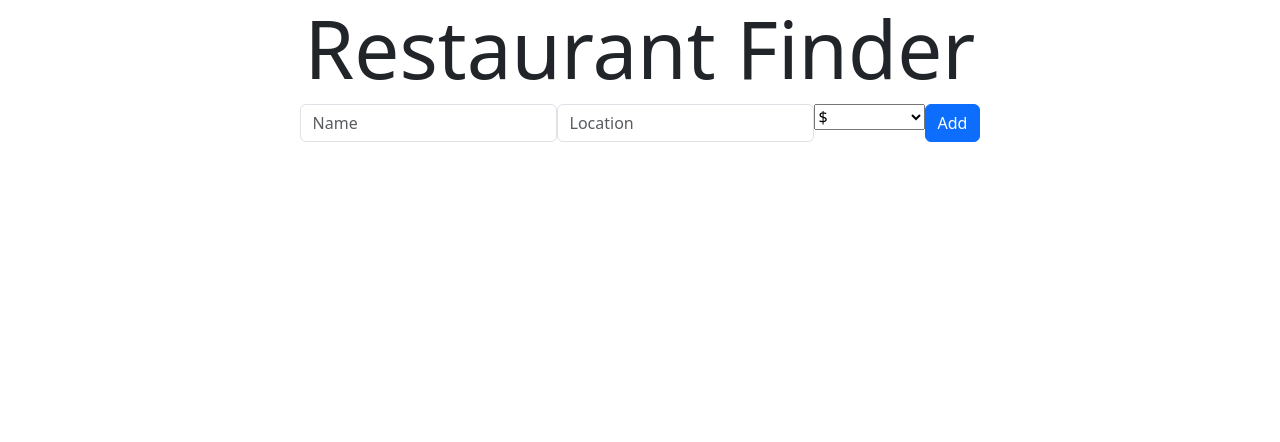
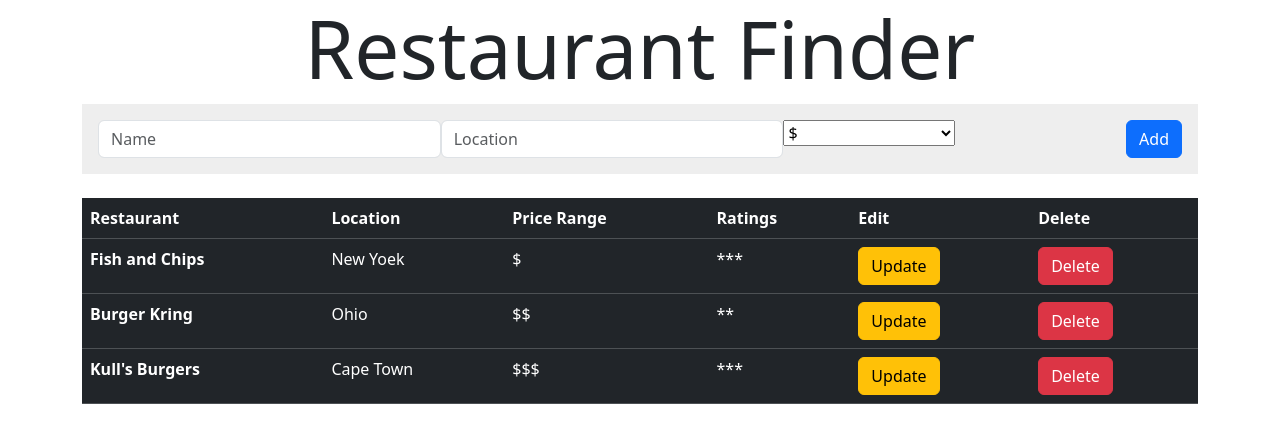
Before and after one commit to Michaela-K/Yelp, a React (Create React App) app in the folder client/: page / in a window 1280 px wide. Shown: the top 442 px of the page. Built offline with nearby package versions, Linux system fonts and the light colour scheme.

Commit message:
add Restaurant List

```diff
--- a/client/src/App.jsx
+++ b/client/src/App.jsx
@@ -5,7 +5,7 @@ import RestaurantDetailPage from "./routes/RestaurantDetailPage";
 import UpdatePage from "./routes/UpdatePage";
 
 const App = () => {
-  return <div>
+  return <div className="container">
       <BrowserRouter>
         <Routes>
           <Route path="/" element={<Home/>}/>
--- a/client/src/components/AddRestaurant.jsx
+++ b/client/src/components/AddRestaurant.jsx
@@ -2,20 +2,20 @@ import React from 'react'
 
 const AddRestaurant = () => {
   return (
-    <div className='mb-4'>
+    <div className='mb-4 w-100 p-3' style={{backgroundColor: '#eee'}}>
       {/* Form */}
-      <form action=''>
+      <form action='w-100'>
         {/* Row */}
-        <div className="form-row d-flex flex-row justify-content-center">
+        <div className="w-100 form-row d-flex flex-row justify-content-center">
           {/* Columns */}
-          <div className="col col-xl-auto">
+          <div className="col col-xl-50">
             <input type="text" className='form-control' placeholder='Name' />
           </div>
-          <div className="col col-xl-auto">
+          <div className="col col-xl-50">
             <input type="text" className='form-control' placeholder='Location' />
           </div>
-          <div className="col col-lg-auto">
-            <select type="text" className='custom-select' placeholder='Location'>
+          <div className="col col-xl-80">
+            <select type="text" className='custom-select w-50' placeholder='Location'>
               <option disabled> Price Range</option>
               <option value={1}>$</option>
               <option value={2}>$$</option>
@@ -24,7 +24,7 @@ const AddRestaurant = () => {
               <option value={5}>$$$$$</option>
             </select>
           </div>
-            <button className='btn btn-primary btn-md'>Add</button>
+            <button className='btn btn-primary btn-md w-30'>Add</button>
         </div>
       </form>
 
--- a/client/src/components/RestaurantList.jsx
+++ b/client/src/components/RestaurantList.jsx
@@ -2,7 +2,46 @@ import React from 'react'
 
 const RestaurantList = () => {
   return (
-    <div>RestaurantList</div>
+    <div>
+      <table class="table table-dark">
+  <thead>
+    <tr>
+      <th scope="col">Restaurant</th>
+      <th scope="col">Location</th>
+      <th scope="col">Price Range</th>
+      <th scope="col">Ratings</th>
+      <th scope="col">Edit</th>
+      <th scope="col">Delete</th>
+    </tr>
+  </thead>
+  <tbody>
+    <tr>
+      <th scope="row">Fish and Chips</th>
+      <td>New Yoek</td>
+      <td>$</td>
+      <td>***</td>
+      <td><button className='btn btn-warning'>Update</button></td>
+      <td><button className='btn btn-danger'>Delete</button></td>
+    </tr>
+    <tr>
+      <th scope="row">Burger Kring</th>
+      <td>Ohio</td>
+      <td>$$</td>
+      <td>**</td>
+      <td><button className='btn btn-warning'>Update</button></td>
+      <td><button className='btn btn-danger'>Delete</button></td>
+    </tr>
+    <tr>
+      <th scope="row">Kull's Burgers</th>
+      <td>Cape Town</td>
+      <td>$$$</td>
+      <td>***</td>
+      <td><button className='btn btn-warning'>Update</button></td>
+      <td><button className='btn btn-danger'>Delete</button></td>
+    </tr>
+  </tbody>
+</table>
+    </div>
   )
 }
 
--- a/client/src/routes/Home.jsx
+++ b/client/src/routes/Home.jsx
@@ -1,12 +1,14 @@
 import React from 'react'
 import AddRestaurant from '../components/AddRestaurant'
 import Header from '../components/Header'
+import RestaurantList from '../components/RestaurantList'
 
 const Home = () => {
   return (
     <div>
       <Header></Header>
       <AddRestaurant></AddRestaurant>
+      <RestaurantList></RestaurantList>
     </div>
   )
 }
```
